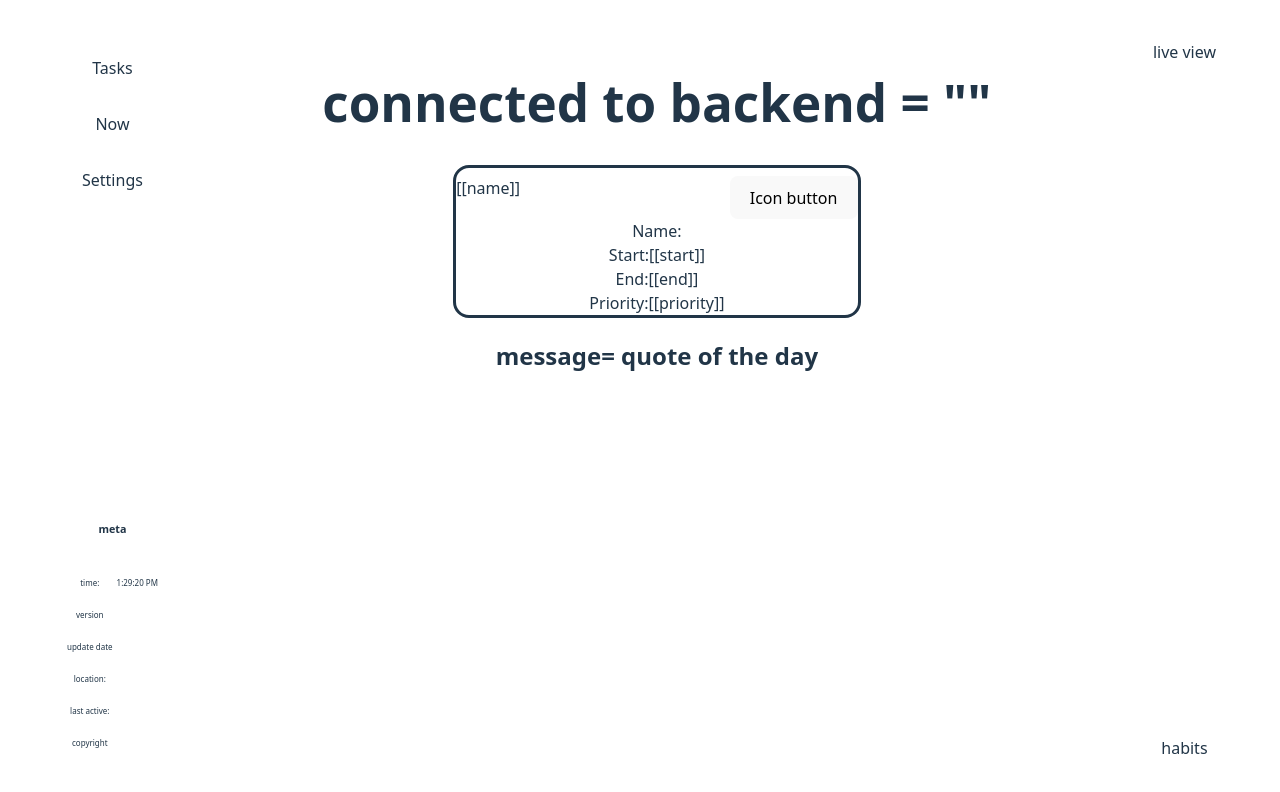
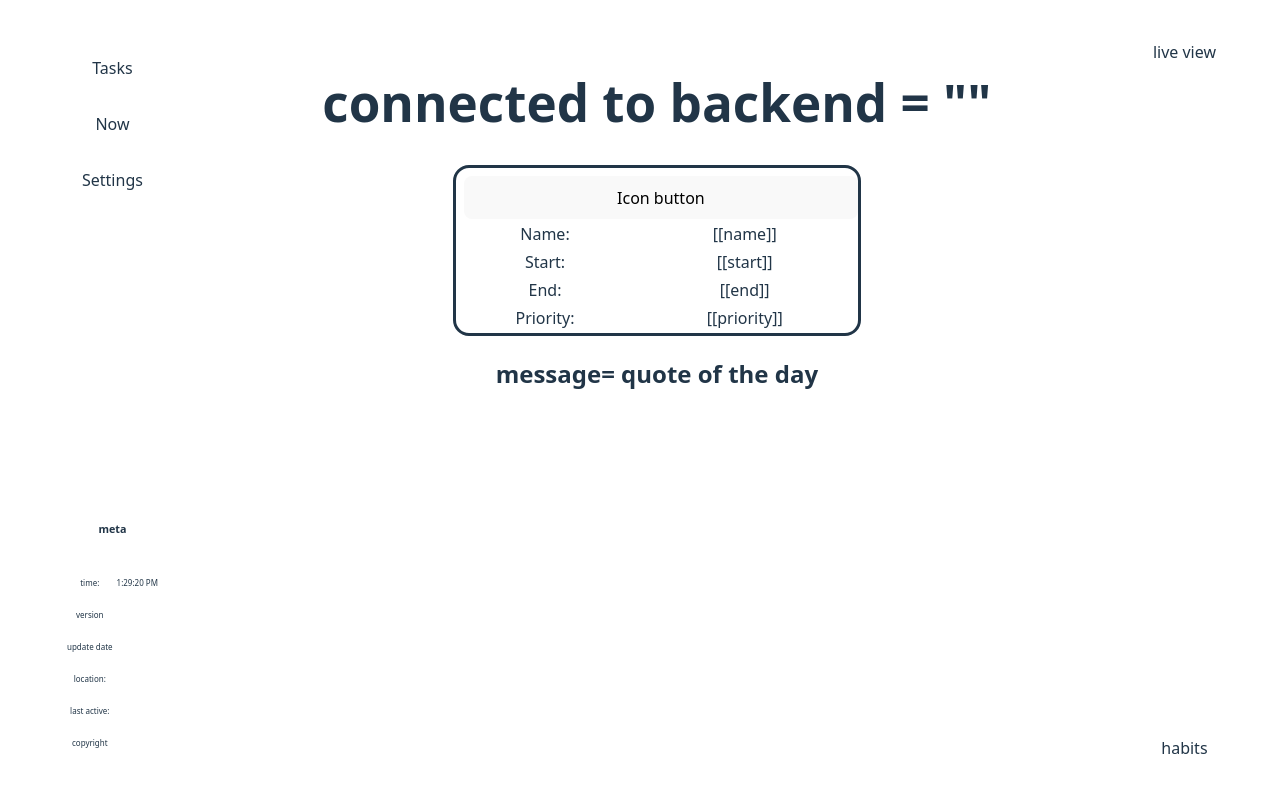
Before and after one commit to djv0049/frontend, a React (Vite) app: page / in a window 1280 px wide. Shown: the top 792 px of the page. Built offline with nearby package versions, Linux system fonts and the light colour scheme; no server answers.

Commit message:
add layout and start skeleton full stack structure

```diff
--- a/package.json
+++ b/package.json
@@ -10,8 +10,10 @@
     "preview": "vite preview"
   },
   "dependencies": {
+    "@reduxjs/toolkit": "^2.11.2",
     "react": "^19.2.0",
-    "react-dom": "^19.2.0"
+    "react-dom": "^19.2.0",
+    "react-redux": "^9.2.0"
   },
   "devDependencies": {
     "@eslint/js": "^9.39.1",
--- /dev/null
+++ b/src/api/task/index.ts
@@ -0,0 +1,12 @@
+import type { task } from "../../types/task";
+
+export function createTask(task: Partial<task>) {
+  fetch('https://localhost:443/api/task',{
+      method: "POST", // Specify the method
+    headers: {
+    "Content-Type": "application/json", // Tell server you're sending JSON
+  },
+    body: JSON.stringify(task), // Body must be a string for JSON
+    });
+
+}
--- /dev/null
+++ b/src/components/buttons/createTaskButton/index.tsx
@@ -0,0 +1,7 @@
+type createButtonProps = {
+  onClick: () => void
+}
+export function CreateTaskButton(props: createButtonProps) {
+  const { onClick } = props
+  return (<button onClick={onClick}>Add Task</button>)
+}
--- a/src/components/task/index.tsx
+++ b/src/components/task/index.tsx
@@ -1,46 +1,45 @@
 export function Task() {
 
   return (
-    <div style={{ width: "60%", borderRadius: '1em', border: 'solid' }}>
-      <div style={{ display: 'flex', width: '100%', justifyContent:"space-between" }}>
-        <div style={{marginRight: '0.5em', marginTop: '0.5em'}} >
-          [[name]]
-        </div>
-          <button style={{ marginLeft: '0.5em', marginTop: '0.5em' }}>Icon button</button>
-      </div>
+    <div style={{ width: "60%", borderRadius: '1em', border: 'solid', display: "flex", flexDirection:"column", justifyContent: "center" }}>
+      <button style={{ marginLeft: '0.5em', marginTop: '0.5em' }}>Icon button</button>
+        <table>
+          <tr>
+            <td>
+              Name:
+            </td>
+            <td >
+              [[name]]
+            </td>
+          </tr>
 
-      <div style={{ display: "flex", flexDirection: "row", justifyContent: "center" }}>
-        <div>
-          Name:
-        </div>
-      </div>
+          <tr>
+            <td>
+              Start:
+            </td>
+            <td>
+              [[start]]
+            </td>
+          </tr>
 
-      <div style={{ display: "flex", flexDirection: "row", justifyContent: "center" }}>
-        <div>
-          Start:
-        </div>
-        <div>
-          [[start]]
-        </div>
-      </div>
+          <tr>
+            <td>
+              End:
+            </td>
+            <td>
+              [[end]]
+            </td>
+          </tr>
 
-      <div style={{ display: "flex", flexDirection: "row", justifyContent: "center" }}>
-        <div>
-          End:
-        </div>
-        <div>
-          [[end]]
-        </div>
-      </div>
-
-      <div style={{ display: "flex", flexDirection: "row", justifyContent: "center" }}>
-        <div>
-          Priority:
-        </div>
-        <div>
-          [[priority]]
-        </div>
-      </div>
+          <tr>
+            <td>
+              Priority:
+            </td>
+            <td>
+              [[priority]]
+            </td>
+          </tr>
+        </table>
     </div>
   )
 }
--- a/src/pages/now/index.tsx
+++ b/src/pages/now/index.tsx
@@ -2,7 +2,7 @@ import { Task } from "../../components/task";
 
 export function Now() {
   return (
-    <div style={{display:"flex", justifyContent: "center" }}>
+    <div style={{ display:"flex", justifyContent: "center" }}>
       <Task />
     </div>
   )
--- a/src/pages/tasks/index.tsx
+++ b/src/pages/tasks/index.tsx
@@ -1,4 +1,35 @@
+import { useState, type ChangeEvent } from "react";
+import { CreateTaskButton } from "../../components/buttons/createTaskButton";
+import { createTask } from "../../api/task";
 
+type frequency = "never" | "daily" | "weekly" | "monthly | yearly"
 export function Tasks() {
-return <p>task page</p>
+
+  const [name, setName] = useState("")
+  const [startTime, setStartTime] = useState(new Date())
+  const [endTime, setEndTime] = useState(new Date())
+  const [location, setLocation] = useState("TBC")
+  const [priority, setPriority] = useState(1)
+  const [repeatingFrequency, setRepeatingFrequency] = useState<frequency>("never")
+  const [repeatingFrequencyCount, setRepeatingFrequencyCount] = useState(1)
+  const [date, setDate] = useState(new Date())
+
+  const handleNameChange = (event: ChangeEvent<HTMLInputElement>) => {
+    if (!event.target || !event.target.value) return
+    setName(event.target.value);
+  };
+  const handleCreateButtonClick = () => {
+    createTask({ name, startTime, endTime, date })
+  }
+  return (
+    <>
+      <p>Task page</p>
+      <div style={{ display: "flex", flexDirection: 'column' }}>
+
+        <input placeholder="Do the thing!" onChange={handleNameChange} />
+        <p>{name}</p>
+      </div>
+      <CreateTaskButton onClick={handleCreateButtonClick} />
+    </>
+  )
 }
--- /dev/null
+++ b/src/types/task.ts
@@ -0,0 +1,12 @@
+export type task = {
+  name: string
+  startTime?: Date
+  endTime?: Date
+  date?: Date
+  priority: number
+  repeatingFrequency?: string
+  repeatingFrequencyCount?: number
+
+
+
+}
```
Also changed, not shown: 1 other file (tests, documents, lock files or other folders).
